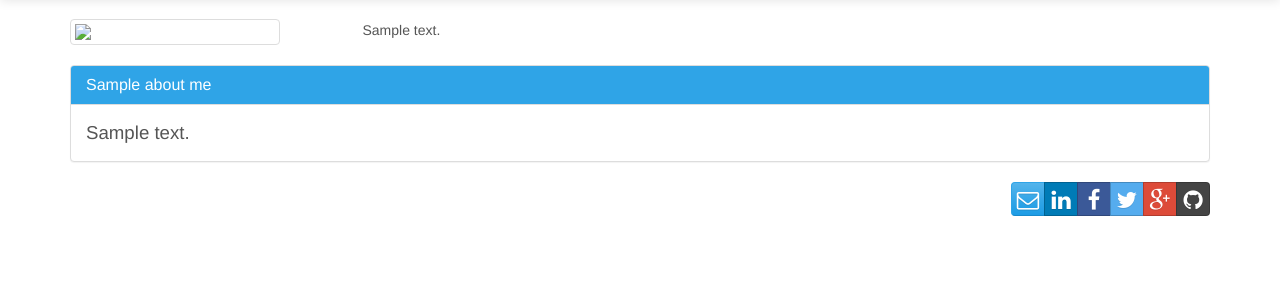
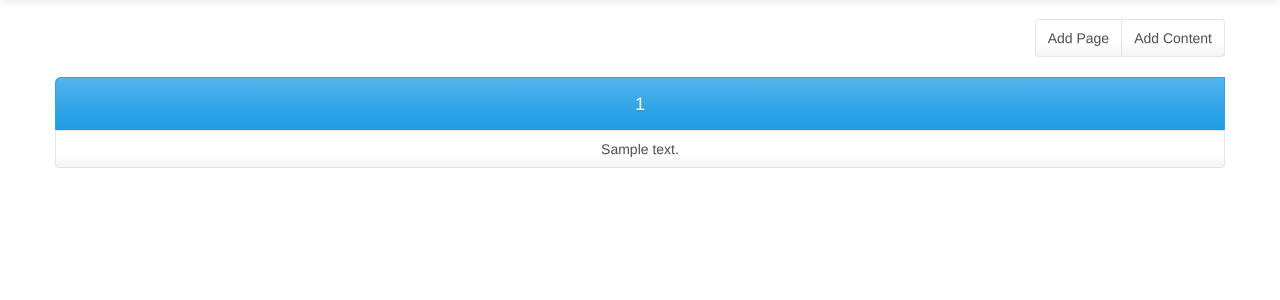
Before and after one commit to MichaelWashburnJr/mdwjr.com, a Django app: template mysite/content_manager/templates/cm_panel.html in a window 1280 px wide. Shown: the part 51-351 px from the top of the page. Run offline with Django 3.2, Linux system fonts and the light colour scheme; the template is opened without the code that fills it: most values are stand-ins (such as "Sample title", 1, 10 or a date in 2020); some libraries are stand-ins or nearby versions.

Commit message:
Add content management panel

```diff
--- a/mysite/content_manager/templates/cm_panel.html
+++ b/mysite/content_manager/templates/cm_panel.html
@@ -2,32 +2,37 @@
 {% block title %}Content Manager{% endblock title %}
 {% block content %}
 <div class="container">
+
     <div class="row">
-        <div class="col-xs-12 col-sm-4 col-md-3 col-lg-3">
-            <div class="thumbnail self">
-                <img src="{{my_heading.media.url}}">
-            </div>
+
+        <div class="btn-group pull-right">
+            <a class="btn btn-default" href="{% url 'cm:create_page' %}">
+                Add Page
+            </a>
+            <a class="btn btn-default" href="{% url 'cm:create_page' %}">
+                Add Content
+            </a>
         </div>
 
-        <div class="col-xs-12 col-sm-8 col-md-9 col-lg-9">
-            <span>
-                {{my_heading.body|safe}}
-            </span>
+    </div>
+
+    <br/>
+
+    {% for page in pages %}
+    <div class="row">
+        <div class="btn-group btn-group-vertical" style="width: 100%;">
+            <button class="btn btn-primary btn-lg btn-block" href="{% url 'cm:edit_page' page.id %}">
+                {{page|title}}
+            </button>
+            {% for content in page.get_content %}
+                <button class="btn btn-default btn-md btn-block" href="{% url 'cm:edit_content' content.id %}">
+                    {{content}}
+                </button>
+            {% endfor %}
         </div>
     </div>
-
-    <div class="panel panel-primary">
-        <div class="panel-heading">
-
-            <h3 class="panel-title">{{about_me.title}}</h3>
-
-        </div>
-        <div class="panel-body font-large">
-            {{about_me.body|safe}}
-        </div>
-    </div>
-
-    {% include 'parts/contact_bar.html' %}
+    <br/>
+    {% endfor %}
 
 </div>
 
--- a/mysite/content_manager/urls.py
+++ b/mysite/content_manager/urls.py
@@ -5,8 +5,8 @@ import content_manager.views as views
 
 urlpatterns = patterns('',
     url(r'^panel$', views.panel, name='panel'),
-    url(r'^edit/page/(?P<page_id>\d_)$', views.edit_page, name='edit_page'),
-    url(r'^edit/content/(?P<content_id>\d_)$', views.edit_content, name='edit_content'),
+    url(r'^edit/page/(?P<page_id>\d+)$', views.edit_page, name='edit_page'),
+    url(r'^edit/content/(?P<content_id>\d+)$', views.edit_content, name='edit_content'),
     url(r'^create/page$', views.create_page, name='create_page'),
     url(r'^create/content$', views.create_content, name='create_content'),
     )
--- a/mysite/content_manager/views.py
+++ b/mysite/content_manager/views.py
@@ -1,6 +1,7 @@
 from django.shortcuts import render, get_object_or_404
 from .decorators import staff_required
 from content_manager.models import Content
+from .models import *
 
 @staff_required
 def create_page(request):
--- a/mysite/mysite/templates/index.html
+++ b/mysite/mysite/templates/index.html
@@ -18,9 +18,7 @@
 
     <div class="panel panel-primary">
         <div class="panel-heading">
-
-            <h3 class="panel-title">{{about_me.title}}</h3>
-
+            <h2 class="panel-title">{{about_me.title}}</h2>
         </div>
         <div class="panel-body font-large">
             {{about_me.body|safe}}
--- a/mysite/mysite/templates/parts/nav.html
+++ b/mysite/mysite/templates/parts/nav.html
@@ -9,19 +9,23 @@
                 <span class="icon-bar"></span>
             </button>
 
-            <a class="navbar-brand" href="/">Home</a>
+            <a class="navbar-brand" href="{% url 'index'%}">Home</a>
 
         </div>
 
         <!-- Collect the nav links, forms, and other content for toggling -->
         <div class="collapse navbar-collapse" id="bs-example-navbar-collapse-1">
             <ul class="nav navbar-nav">
-
-                <li><a href="/resume">Résumé</a></li>
-                <li><a href="/blog/projects">Projects</a></li>
-                <li><a href="/blog">Blog</a></li>
-
+                <li><a href="{% url 'resume' %}">Résumé</a></li>
+                <li><a href="{% url 'blog:project_list' %}">Projects</a></li>
+                <li><a href="{% url 'blog:list' %}">Blog</a></li>
             </ul>
+            {% if request.user.is_staff %}
+            <ul class="nav navbar-nav navbar-right">
+                <li><a href="{% url 'cm:panel' %}">Content Manager</a></li>
+                <li><a href="{% url 'logout' %}">Logout</a></li>
+            </ul>
+            {% endif %}
         </div>
     </div>
 </nav>
--- a/mysite/mysite/urls.py
+++ b/mysite/mysite/urls.py
@@ -11,5 +11,5 @@ urlpatterns = patterns('',
     url(r'^resume$', views.resume, name='resume'),
     url(r'^admin/', include(admin.site.urls)),
     url(r'^blog/', include(blog_urls, namespace='blog')),
-    url(r'^contentmanager/', include(content_manager_urls, namespace='content_manager')),
+    url(r'^contentmanager/', include(content_manager_urls, namespace='cm')),
     )
```
